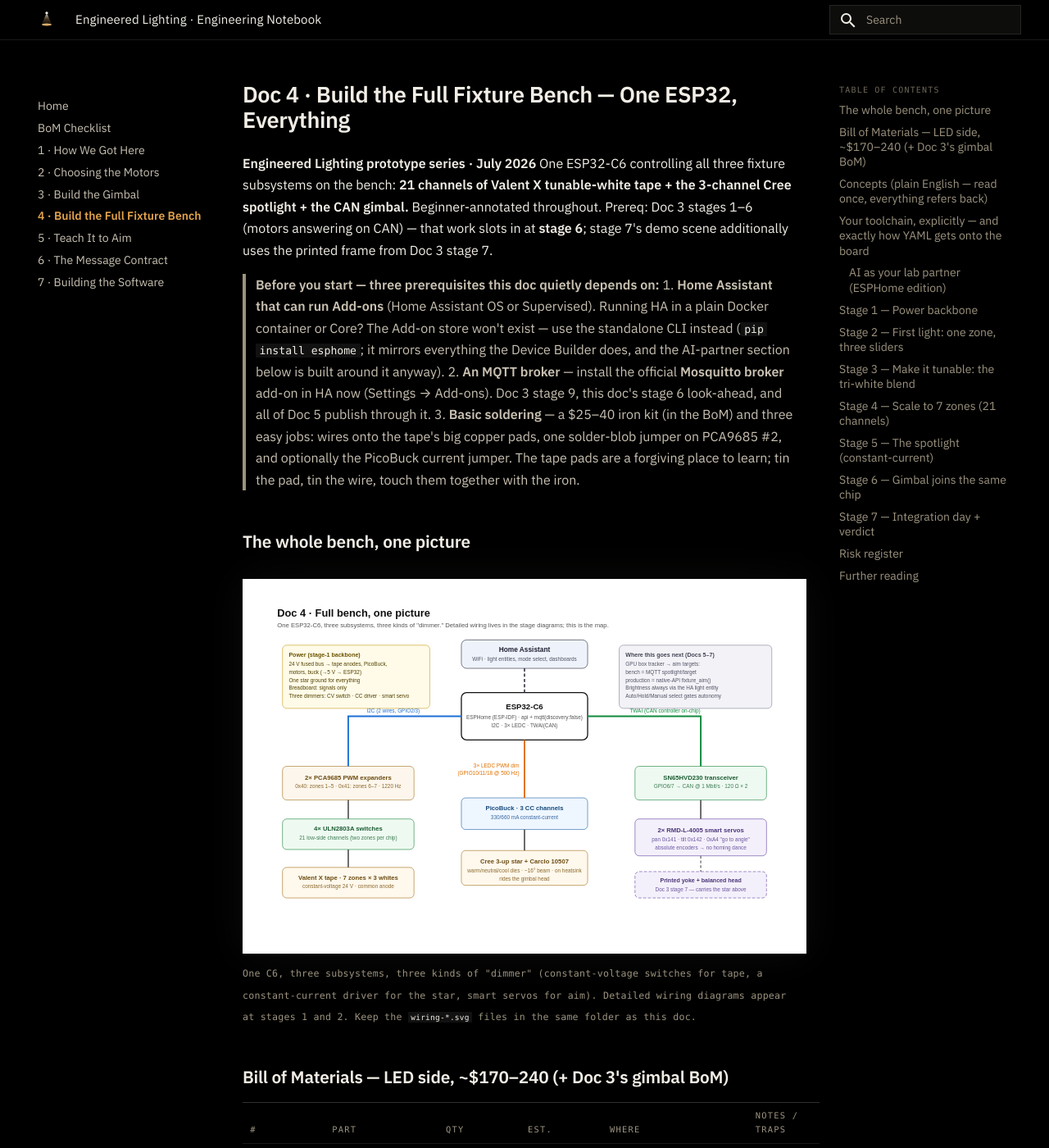
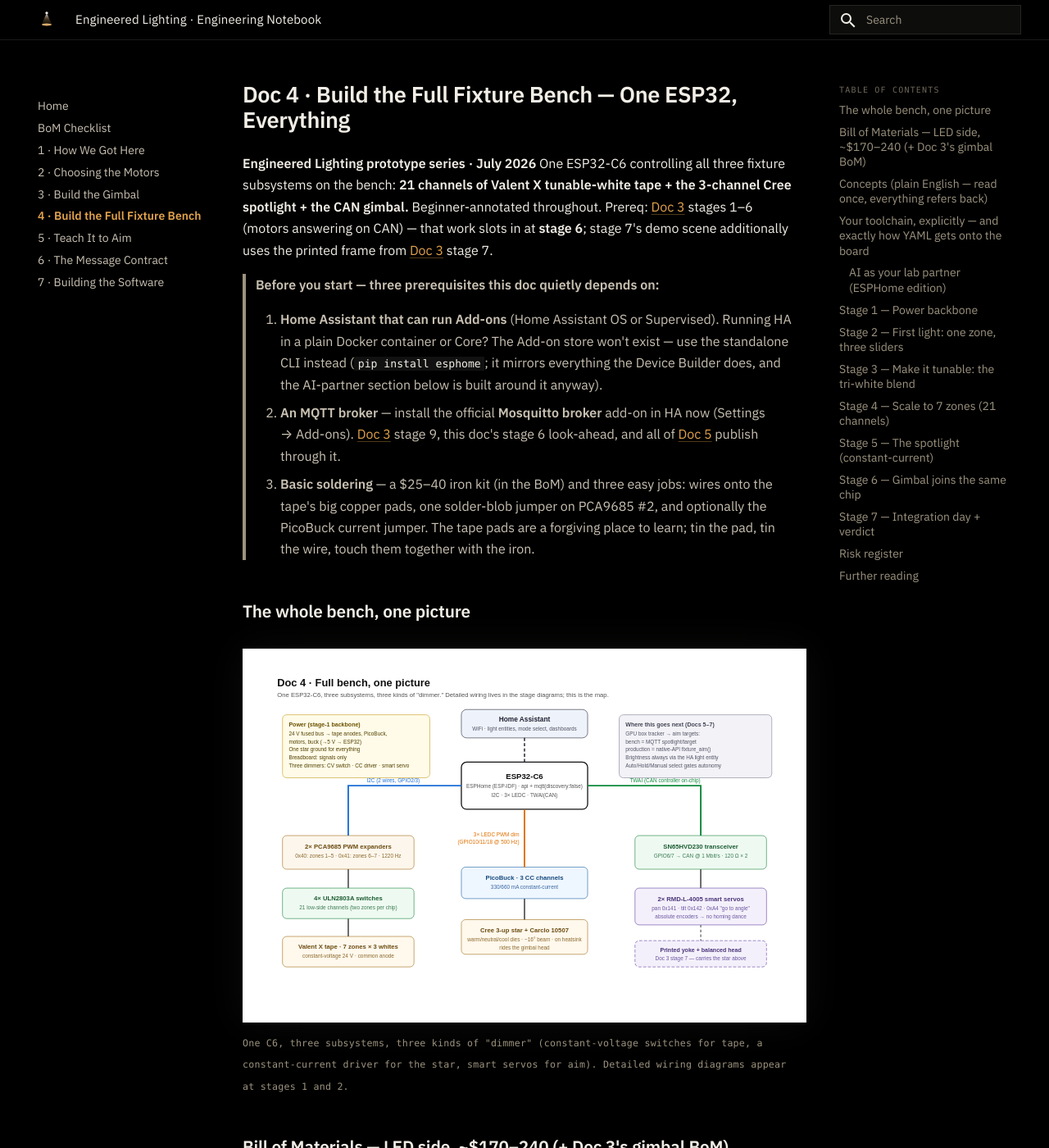
Before and after one commit to hooterjackson/engineered-lighting-site, an MkDocs documentation site: the page built from docs/04-full-fixture-bench.md, in a window 1280 px wide and 1400 px high. Shown: the whole window at 82% size. Built offline with MkDocs 1.6.1 and Material for MkDocs 9.7.7, drawn with Linux system fonts in a browser that asks for light colours; part of the change alters nothing that is shown; some of the changed text lies outside the part shown.

Commit message:
QA fixes: rendering, theme coverage, checklist robustness
From the adversarial QA pass (7 confirmed, 2 plausible findings):
doc 4's prerequisites list renders as a proper ol (blank quote line);
chapter task-list checkboxes get the theme's check language (ink-3
unchecked, amber checked) instead of invisible boxes and Material
green; the content mark override is scoped to .md-content so search
hits keep their accent; the hero cone loses its side bleed on phones
(horizontal-scroll guard); copy buttons no longer stick at Copied
after a double-click and report failure honestly; localStorage state
is shape-validated on load.

Co-Authored-By: Claude Fable 5 <noreply@anthropic.com>

````diff
--- a/docs/04-full-fixture-bench.md
+++ b/docs/04-full-fixture-bench.md
@@ -1,22 +1,24 @@
 ---
 title: 4 · Build the Full Fixture Bench
+description: "One ESP32-C6 running the whole fixture: 21 tunable-white channels, the constant-current spotlight, and the gimbal in ESPHome."
 ---
 
 # Doc 4 · Build the Full Fixture Bench — One ESP32, Everything
 
 **Engineered Lighting prototype series · July 2026**
-One ESP32-C6 controlling all three fixture subsystems on the bench: **21 channels of Valent X tunable-white tape + the 3-channel Cree spotlight + the CAN gimbal.** Beginner-annotated throughout. Prereq: Doc 3 stages 1–6 (motors answering on CAN) — that work slots in at **stage 6**; stage 7's demo scene additionally uses the printed frame from Doc 3 stage 7.
+One ESP32-C6 controlling all three fixture subsystems on the bench: **21 channels of Valent X tunable-white tape + the 3-channel Cree spotlight + the CAN gimbal.** Beginner-annotated throughout. Prereq: [Doc 3](03-build-the-gimbal.md) stages 1–6 (motors answering on CAN) — that work slots in at **stage 6**; stage 7's demo scene additionally uses the printed frame from [Doc 3](03-build-the-gimbal.md) stage 7.
 
 > **Before you start — three prerequisites this doc quietly depends on:**
+>
 > 1. **Home Assistant that can run Add-ons** (Home Assistant OS or Supervised). Running HA in a plain Docker container or Core? The Add-on store won't exist — use the standalone CLI instead (`pip install esphome`; it mirrors everything the Device Builder does, and the AI-partner section below is built around it anyway).
-> 2. **An MQTT broker** — install the official **Mosquitto broker** add-on in HA now (Settings → Add-ons). Doc 3 stage 9, this doc's stage 6 look-ahead, and all of Doc 5 publish through it.
+> 2. **An MQTT broker** — install the official **Mosquitto broker** add-on in HA now (Settings → Add-ons). [Doc 3](03-build-the-gimbal.md) stage 9, this doc's stage 6 look-ahead, and all of [Doc 5](05-teach-it-to-aim.md) publish through it.
 > 3. **Basic soldering** — a $25–40 iron kit (in the BoM) and three easy jobs: wires onto the tape's big copper pads, one solder-blob jumper on PCA9685 #2, and optionally the PicoBuck current jumper. The tape pads are a forgiving place to learn; tin the pad, tin the wire, touch them together with the iron.
 
 ## The whole bench, one picture
 
 ![Full bench overview diagram](assets/wiring-full-bench-overview.svg)
 
-*One C6, three subsystems, three kinds of "dimmer" (constant-voltage switches for tape, a constant-current driver for the star, smart servos for aim). Detailed wiring diagrams appear at stages 1 and 2. Keep the `wiring-*.svg` files in the same folder as this doc.*
+*One C6, three subsystems, three kinds of "dimmer" (constant-voltage switches for tape, a constant-current driver for the star, smart servos for aim). Detailed wiring diagrams appear at stages 1 and 2.*
 
 ## Bill of Materials — LED side, ~$170–240 (+ Doc 3's gimbal BoM)
 
@@ -54,7 +56,7 @@ There's no "upload button + code file" here like Arduino; ESPHome *generates* th
 4. **First install — over USB:** click **Install → "Plug into this computer."** Connect the C6 by USB-C data cable to the machine your *browser* is running on (Chrome/Edge required — flashing uses the browser's serial access), pick the port when prompted, and watch it compile (a few minutes first time) and flash.
 5. **Every install after that — wireless:** Install → **"Wirelessly."** The board updates itself over WiFi in ~30 s. You'll never touch the USB cable again unless you brick the WiFi config.
 6. **Reading the board's output:** click **Logs** on the device card — a live stream over the network (no cable) of everything the firmware is doing: I2C devices found, light state changes, CAN frames, and the all-important `Component ... took a long time` performance warnings. This is your Serial-Monitor equivalent, and it works from anywhere in the house.
-7. **VS Code + the official ESPHome extension** is the nicer editor once the YAML grows (validation + autocomplete as you type); the Device Builder's built-in editor is fine to start. **Arduino IDE 2.x** stays for Doc 3's interactive motor console only.
+7. **VS Code + the official ESPHome extension** is the nicer editor once the YAML grows (validation + autocomplete as you type); the Device Builder's built-in editor is fine to start. **Arduino IDE 2.x** stays for [Doc 3](03-build-the-gimbal.md)'s interactive motor console only.
 
 Config header every stage assumes:
 
@@ -73,7 +75,7 @@ ESPHome is unusually AI-friendly because the entire toolchain is drivable from a
 - **Paste-level help (zero setup):** ESPHome's validation errors are verbose and precise — paste the full error plus your YAML into Claude and the fix is usually one round trip. Same for the Logs stream when a light misbehaves.
 - **Agentic loop (Claude Code + the ESPHome CLI):** `pip install esphome` gives a command-line twin of the Device Builder. `esphome run fixture-bench.yaml` validates, compiles, uploads (USB or OTA), and streams logs in one command; `esphome logs fixture-bench.yaml` attaches to a running board over the network — **no cable, from any machine on the LAN**. That means a coding agent can own the whole iterate loop: edit YAML → `esphome run` → read the validation or runtime output → fix → repeat. Keep the YAML in git so its edits are reviewable. Example ask: *"Add zones 2–7 following the zone-1 pattern, flash it OTA, then watch the logs for two minutes and report any 'took a long time' warnings."*
 - **Telemetry watching:** once MQTT is flowing, `mosquitto_sub -t '#' -v` gives an agent the live state of every light and the gimbal — useful for soak tests ("watch for an hour, summarize anything anomalous") that no human wants to babysit.
-- **The rule from Doc 3 stands:** agents read and flash freely; anything that *moves the gimbal* runs only while you're watching, hand near the supply.
+- **The rule from [Doc 3](03-build-the-gimbal.md) stands:** agents read and flash freely; anything that *moves the gimbal* runs only while you're watching, hand near the supply.
 
 ---
 
@@ -272,7 +274,7 @@ light:
 
 ## Stage 6 — Gimbal joins the same chip
 
-Prereq: Doc 3 stages 1–6 done (interactive console is the right place to *learn* motors; this stage ports them into ESPHome). ESPHome's `canbus` officially supports the C6 at 1 Mbps. Wiring: identical to Doc 3 (transceiver on GPIO6/7).
+Prereq: [Doc 3](03-build-the-gimbal.md) stages 1–6 done (interactive console is the right place to *learn* motors; this stage ports them into ESPHome). ESPHome's `canbus` officially supports the C6 at 1 Mbps. Wiring: identical to [Doc 3](03-build-the-gimbal.md) (transceiver on GPIO6/7).
 
 ```yaml
 canbus:
@@ -309,7 +311,7 @@ number:
 
 Footnotes: replies may arrive on 0x141/0x142 or 0x240+ID depending on protocol version — if logs stay silent while motors obey, add blocks for 0x241/0x242 (check your shipped PDF). Never transmit onto a bus with **no powered motor** — endless retries can watchdog-reboot the node.
 
-**Looking ahead (Doc 5):** HA sliders are the *bench* interface. The follow-me loop will instead publish aim targets ~5–15×/second — subscribe the ESP32 to a raw MQTT topic (**`spotlight/target`** — the same name Doc 3 stage 9 and Doc 5 Phase 0 use; ESPHome's `mqtt:` component with an `on_message` trigger; it runs happily alongside the HA `api:`, and the AI-partner workflow above is the right way to scaffold the JSON-to-CAN lambda) and lean on 0xA4's speed-limit field: the motor interpolates between waypoints onboard, so modest update rates still produce continuous motion (this is exactly what dissolves the "steppy PTZ" problem). The full graduation path — an `Auto/Hold/Manual` mode select gating the stream, brightness flowing only through the light entity, `discovery: false` to avoid duplicate entities, and eventually replacing the MQTT lane with a typed native-API action (`api: actions: fixture_aim`) that the GPU box calls directly via aioesphomeapi — is specced in **Doc 6** (§1 for the transport, "Living inside Home Assistant" for the entity model). One production gotcha to bank now: once CAN telemetry flows, set `logger: level: INFO` — per-frame DEBUG logging is the documented crash cause on busy ESPHome CAN nodes.
+**Looking ahead ([Doc 5](05-teach-it-to-aim.md)):** HA sliders are the *bench* interface. The follow-me loop will instead publish aim targets ~5–15×/second — subscribe the ESP32 to a raw MQTT topic (**`spotlight/target`** — the same name [Doc 3](03-build-the-gimbal.md) stage 9 and [Doc 5](05-teach-it-to-aim.md) Phase 0 use; ESPHome's `mqtt:` component with an `on_message` trigger; it runs happily alongside the HA `api:`, and the AI-partner workflow above is the right way to scaffold the JSON-to-CAN lambda) and lean on 0xA4's speed-limit field: the motor interpolates between waypoints onboard, so modest update rates still produce continuous motion (this is exactly what dissolves the "steppy PTZ" problem). The full graduation path — an `Auto/Hold/Manual` mode select gating the stream, brightness flowing only through the light entity, `discovery: false` to avoid duplicate entities, and eventually replacing the MQTT lane with a typed native-API action (`api: actions: fixture_aim`) that the GPU box calls directly via aioesphomeapi — is specced in **[Doc 6](06-message-contract.md)** (§1 for the transport, "Living inside Home Assistant" for the entity model). One production gotcha to bank now: once CAN telemetry flows, set `logger: level: INFO` — per-frame DEBUG logging is the documented crash cause on busy ESPHome CAN nodes.
 
 **Done when:** dragging Spot Pan/Tilt sliders in HA moves the physical beam.
 
@@ -334,7 +336,7 @@ Checklist:
 2. **The tri-white blend is yours** — no published component exists; stage 3's lambda is the supported pattern, not a library.
 3. **Valent X 4-wire layout:** verify printed pad labels before soldering 28 wires.
 4. **PicoBuck tops out at 660 mA/ch** — right for the bench; XP-L at 1–3 A is a different driver + heatsink, decided after seeing 330/660 mA in a real room.
-5. **Motor protocol drift** (Doc 3): trust the PDF in the box.
+5. **Motor protocol drift** ([Doc 3](03-build-the-gimbal.md)): trust the PDF in the box.
 
 ## Further reading
 
--- a/docs/js/checklist.js
+++ b/docs/js/checklist.js
@@ -4,8 +4,10 @@
   var KEY = "el-bom-v1";
 
   function load() {
-    try { return JSON.parse(localStorage.getItem(KEY)) || {}; }
-    catch (e) { return {}; }
+    try {
+      var s = JSON.parse(localStorage.getItem(KEY));
+      return (s && typeof s === "object" && !Array.isArray(s)) ? s : {};
+    } catch (e) { return {}; }
   }
   function save(state) {
     try { localStorage.setItem(KEY, JSON.stringify(state)); } catch (e) {}
@@ -58,10 +60,12 @@
   }
 
   function copyText(text, btn) {
-    function done() {
-      var old = btn.textContent;
-      btn.textContent = "Copied ✓";
-      setTimeout(function () { btn.textContent = old; }, 1500);
+    if (btn.dataset.busy) return; // ignore clicks while feedback is showing
+    var label = btn.dataset.label || (btn.dataset.label = btn.textContent);
+    function feedback(message) {
+      btn.dataset.busy = "1";
+      btn.textContent = message;
+      setTimeout(function () { btn.textContent = label; delete btn.dataset.busy; }, 1500);
     }
     function fallback() {
       var ta = document.createElement("textarea");
@@ -70,11 +74,13 @@
       ta.style.opacity = "0";
       document.body.appendChild(ta);
       ta.select();
-      try { document.execCommand("copy"); done(); } catch (e) {}
+      var ok = false;
+      try { ok = document.execCommand("copy"); } catch (e) {}
       document.body.removeChild(ta);
+      feedback(ok ? "Copied ✓" : "Copy failed");
     }
     if (navigator.clipboard && navigator.clipboard.writeText) {
-      navigator.clipboard.writeText(text).then(done, fallback);
+      navigator.clipboard.writeText(text).then(function () { feedback("Copied ✓"); }, fallback);
     } else fallback();
   }
 
--- a/docs/stylesheets/extra.css
+++ b/docs/stylesheets/extra.css
@@ -314,7 +314,7 @@ html { accent-color: var(--el-amber); scrollbar-color: rgba(242,238,230,.18) tra
   color: var(--el-ink-2);
 }
 
-.md-typeset mark { color: var(--el-ink); }
+.md-content .md-typeset mark { color: var(--el-ink); } /* scoped: search-result hit marks keep Material's accent */
 
 .md-typeset kbd {
   border: 1px solid var(--el-line-2);
@@ -632,6 +632,10 @@ html { accent-color: var(--el-amber); scrollbar-color: rgba(242,238,230,.18) tra
 }
 .md-typeset input.bom-box:focus-visible { outline: 2px solid var(--el-ice); outline-offset: 2px; }
 
+/* Chapter task lists (docs 3/4 verdict checklists) — same check language as the BoM */
+.md-typeset .task-list-indicator::before { background-color: var(--el-ink-3); }
+.md-typeset [type="checkbox"]:checked + .task-list-indicator::before { background-color: var(--el-amber); }
+
 .md-typeset .bom-optional {
   font-family: var(--el-mono);
   font-size: 0.48rem;
@@ -680,6 +684,11 @@ html .md-footer-meta.md-typeset a:is(:focus, :hover) { color: var(--el-amber); }
   inset: -2.4rem -14% 0;
   pointer-events: none;
   background: radial-gradient(58% 46% at 50% 0%, rgba(236, 184, 114, 0.15) 0%, rgba(236, 184, 114, 0.05) 46%, transparent 72%);
+}
+@media (max-width: 44.9375em) {
+  /* the -14% side bleed widens the page into horizontal scroll on phones;
+     the gradient fades by 72%, so losing the bleed is invisible */
+  .el-hero::before { inset: -2.4rem 0 0; }
 }
 .el-hero::after {
   /* the source: a pinpoint at the cone's apex */
````
